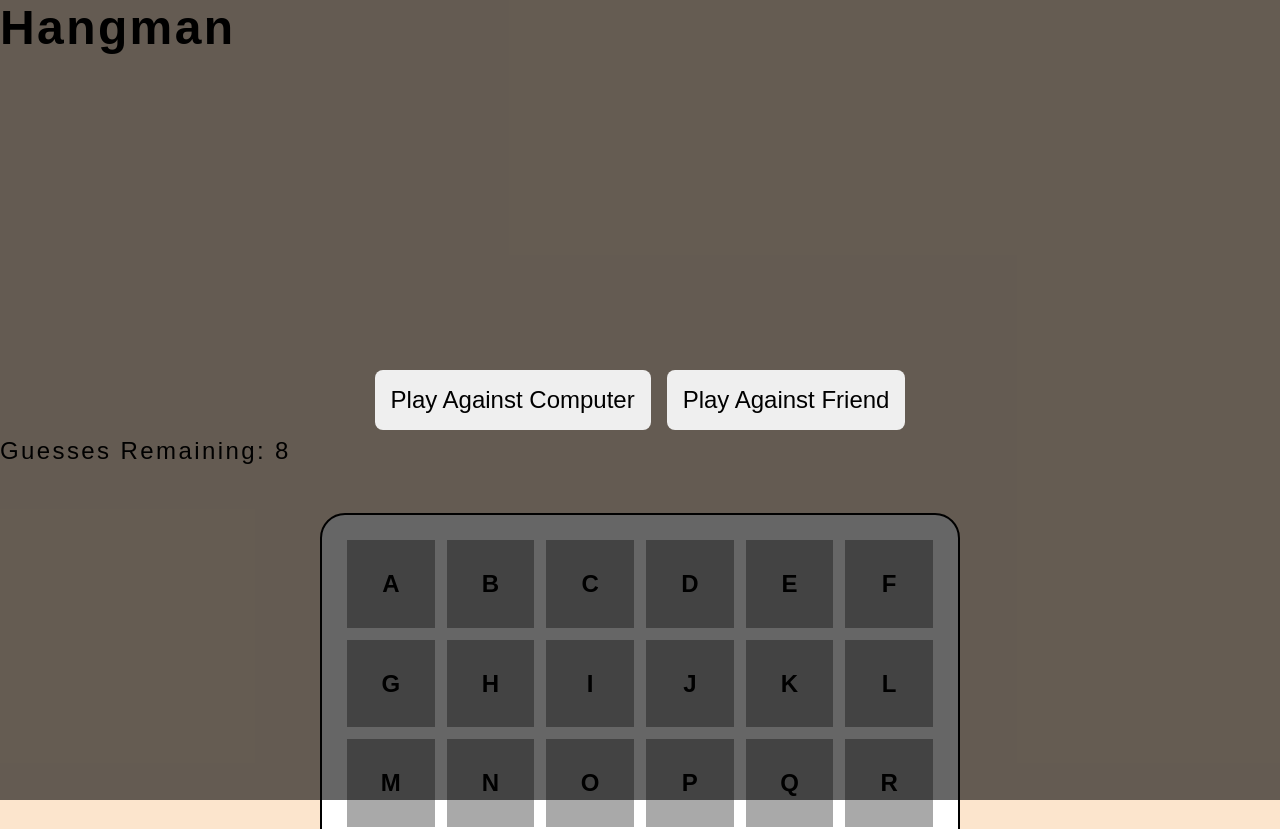
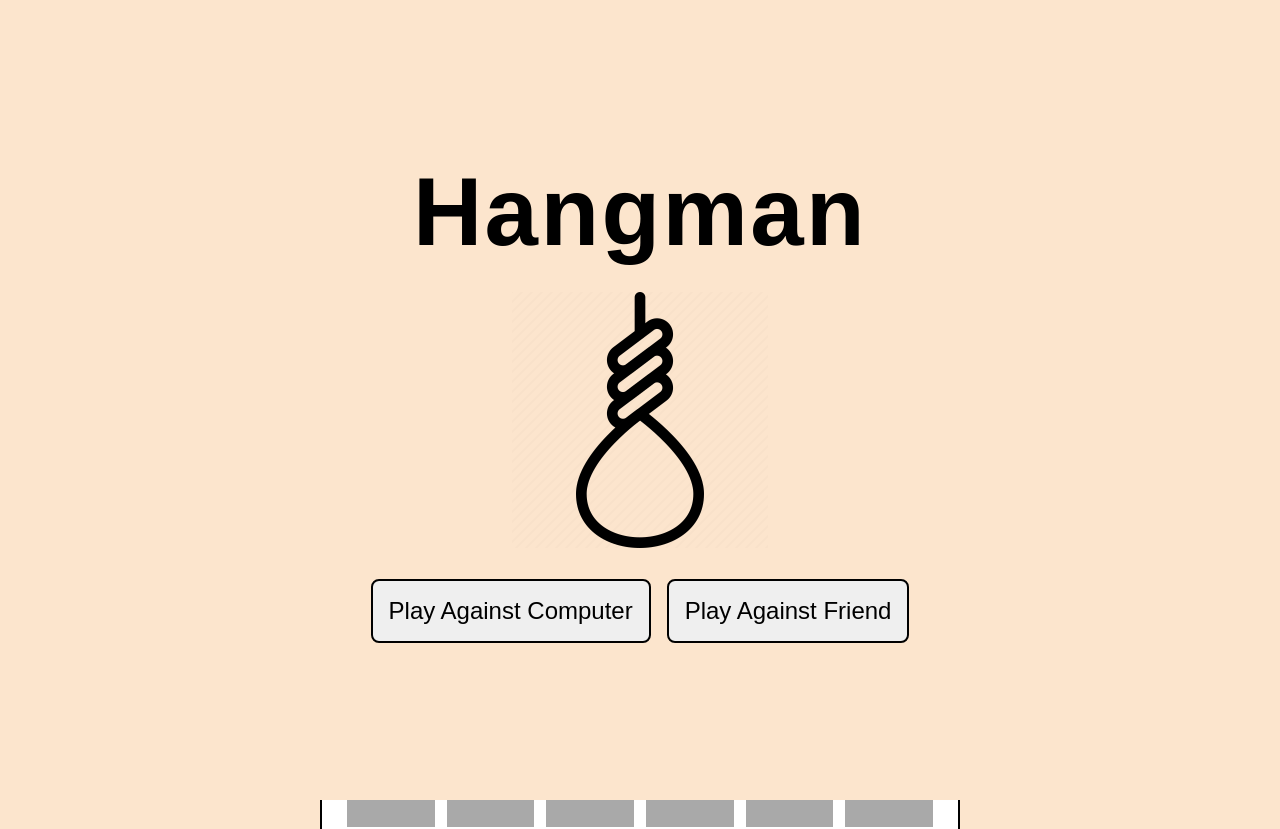
Before and after one commit to RShillgit/lighthall-challenge-3, a React (Create React App) app in the folder client/: page / in a window 1280 px wide. Shown: the top 829 px of the page. Built offline with nearby package versions, Linux system fonts and the light colour scheme.

Commit message:
Updated main menu

```diff
--- a/client/package.json
+++ b/client/package.json
@@ -6,10 +6,12 @@
     "@testing-library/jest-dom": "^5.16.5",
     "@testing-library/react": "^13.4.0",
     "@testing-library/user-event": "^13.5.0",
+    "crypto-js": "^4.1.1",
     "random-words": "^1.3.0",
     "react": "^18.2.0",
     "react-dom": "^18.2.0",
     "react-scripts": "5.0.1",
+    "react-share": "^4.4.1",
     "uuid": "^9.0.0",
     "web-vitals": "^2.1.4"
   },
--- a/client/public/index.html
+++ b/client/public/index.html
@@ -7,7 +7,7 @@
     <meta name="theme-color" content="#000000" />
     <meta
       name="description"
-      content="Web site created using create-react-app"
+      content="Let's Play Hangman"
     />
     <link rel="apple-touch-icon" href="%PUBLIC_URL%/logo192.png" />
     <!--
@@ -24,7 +24,7 @@
       work correctly both with client-side routing and a non-root public URL.
       Learn how to configure a non-root public URL by running `npm run build`.
     -->
-    <title>React App</title>
+    <title>Hangman</title>
   </head>
   <body>
     <noscript>You need to enable JavaScript to run this app.</noscript>
--- a/client/src/App.css
+++ b/client/src/App.css
@@ -29,11 +29,21 @@ body {
     bottom: 0;
     left: 0;
     right: 0;
-    background-color: rgba(0, 0, 0, 0.6);
+    background-color: #FCE5CD;
     display: flex;
+    flex-direction: column;
     justify-content: center;
     align-items: center;
 }
+
+.startMenuTitle {
+    font-size: 2em;
+}
+
+.logoContainer {
+    padding: 25px;
+}
+
 .startMenu-options {
     display: flex;
     gap: 1rem;
@@ -42,7 +52,7 @@ body {
     padding: 1rem;
     font-size: x-large;
     border-radius: 0.5rem;
-    border: none;
+    border: black solid 2px;
 }
 .startMenu-options button:hover {
     cursor: pointer;
--- a/client/src/App.js
+++ b/client/src/App.js
@@ -15,7 +15,7 @@ import hangman5 from './assests/hangman-5.png';
 import hangman6 from './assests/hangman-6.png';
 import hangman7 from './assests/hangman-7.png';
 import hangman8 from './assests/hangman-8.png';
-
+import noose from './assests/nooselogo.png';
 
 function App() {
 
@@ -45,6 +45,7 @@ function App() {
   // Create an array of hangman images
   const hangmanImages = [hangman8, hangman7, hangman6, hangman5, hangman4, hangman3, hangman2, hangman1, hangman0];
   const [hangmanImage, setHangmanImage] = useState(hangmanImages[0]);
+  const nooseLogo = noose;
 
   // On mount
   useEffect(() => {
@@ -90,6 +91,12 @@ function App() {
       // Render start menu display
       setStartMenu(
         <div className='startMenu-container'>
+          <div className='startMenuTitle'>
+            <h1>Hangman</h1>
+          </div>
+          <div className='logoContainer'>
+            <img src={nooseLogo} alt='noose logo' width="256" height="256"></img>
+          </div>
           <div className='startMenu-options'>
             <button onClick={playAgainstComputer}>Play Against Computer</button>
             <button onClick={playAgainstPlayer}>Play Against Friend</button>
@@ -384,7 +391,7 @@ function App() {
             <p>Guesses Remaining: {guessesRemaining}</p>
           </div>
 
-          <div>
+          <div className='hintButton'>
             <p>{hint}</p>
             {guessesRemaining === 1 && <button onClick={handleGetHint}>Hint</button>}
           </div>
```
Also changed, not shown: client/src/assests/nooselogo.png (added), 1 other file (tests, documents, lock files or other folders).
